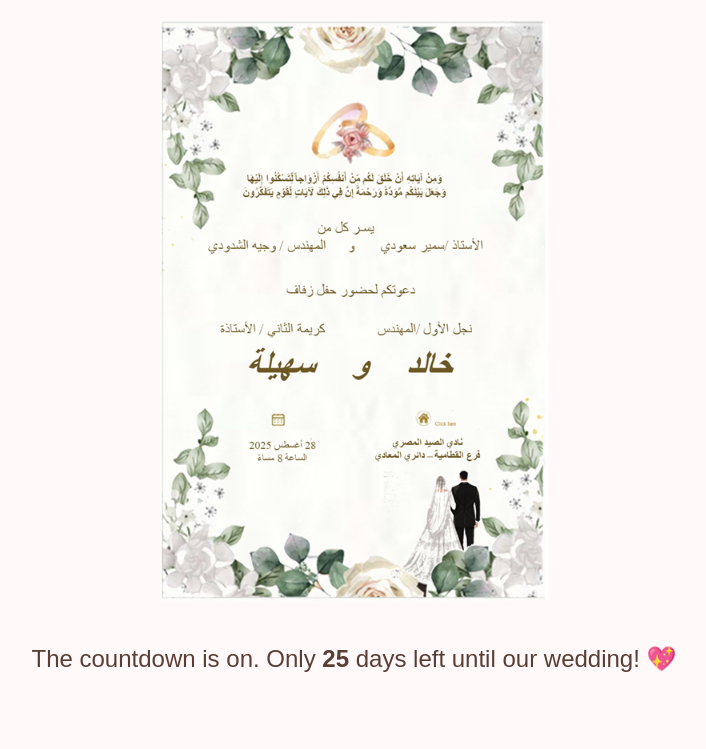
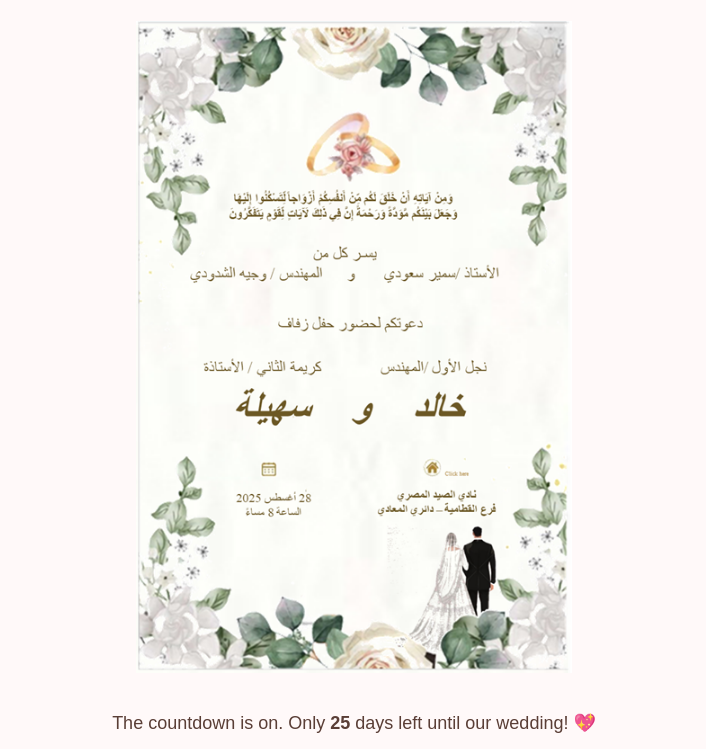
Before and after one commit to KSEG90/Wedding_invitationAR, a plain HTML site: page index.html in a window 1280 px wide. Shown: the part 79-828 px from the top of the page, without its empty margins (286-992 px from the left). Before the commit the page ends 800 px from the top, so only its background shows below. Drawn offline with Linux system fonts and the light colour scheme.

Commit message:
Update index.html

```diff
--- a/index.html
+++ b/index.html
@@ -15,13 +15,13 @@
       margin: 20px auto; /* Keeps your original margin */
     }
     .invite-img {
-      width: 80%;
+      width: 90%;
       max-width: 600px;
       /* Remove margin: 20px auto; since it's now on the container */
     }
     .countdown {
-      font-size: 24px;
-      margin: 20px;
+      font-size: 18px;
+      margin: 15px;
     }
     /* Add this new class for the clickable area */
     .clickable-area {
```
